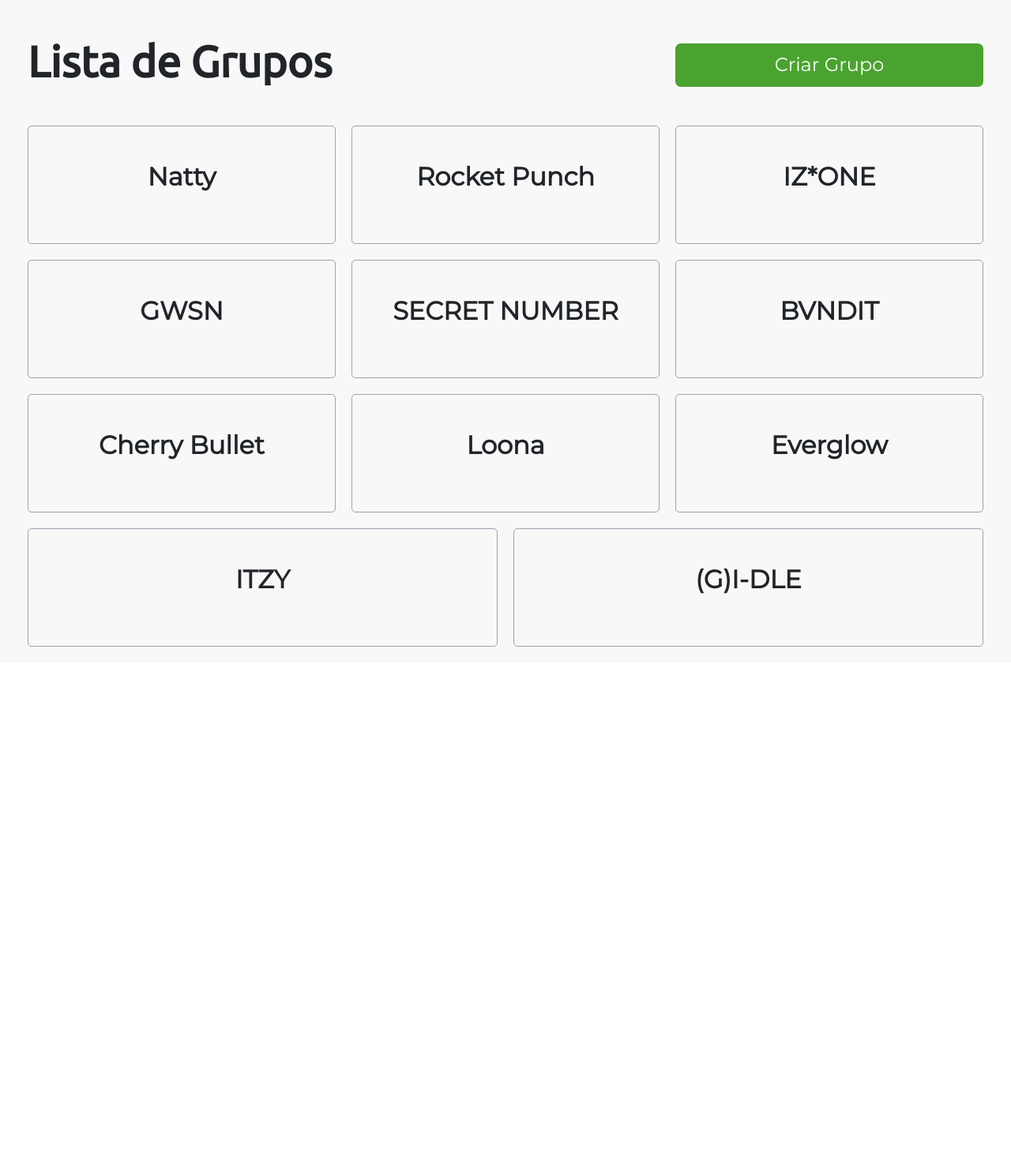
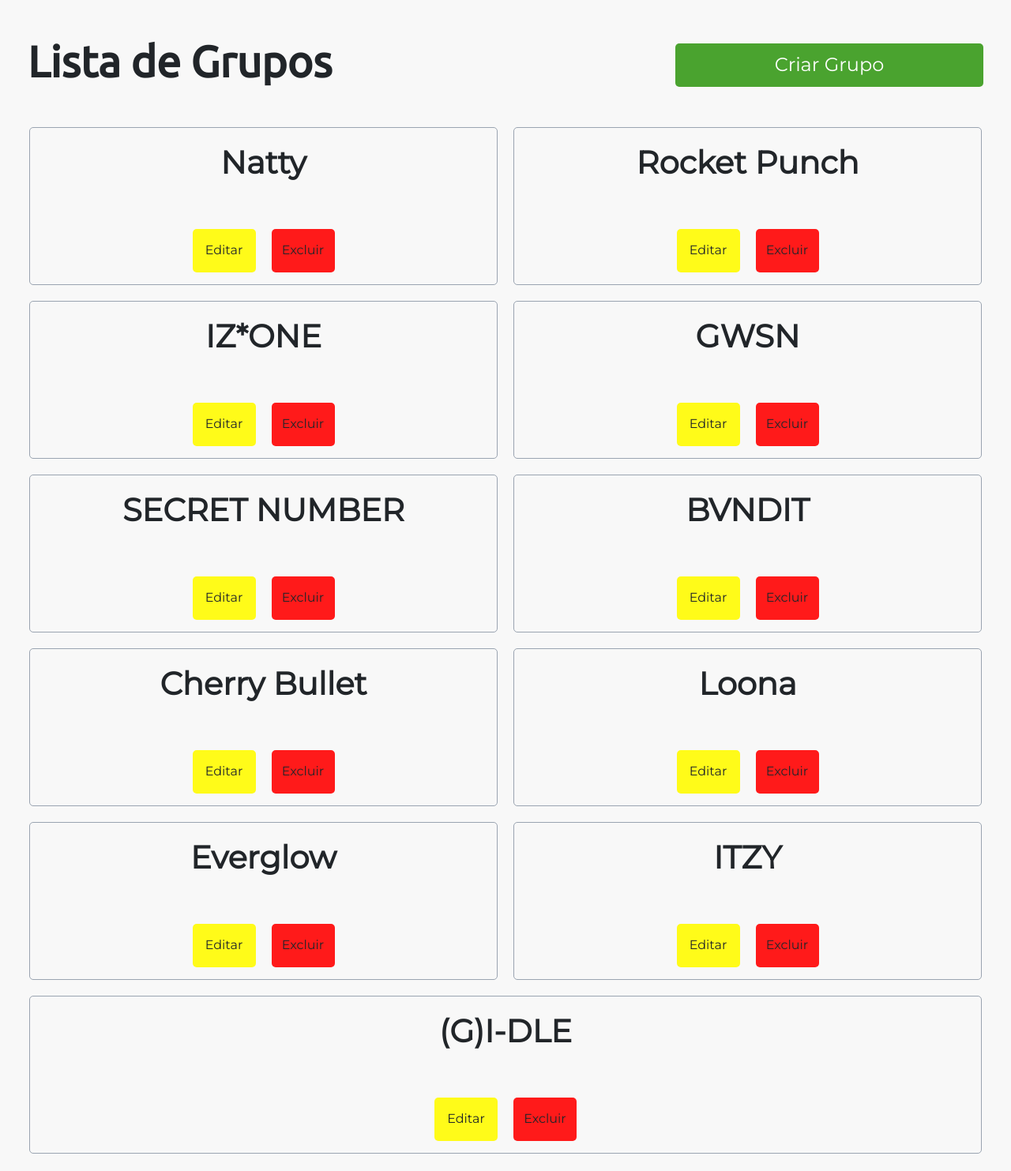
Before and after one commit to Bruno-Felix/CRUD_Grupos-Django, a Django app: page /grupos in a window 1280 px wide. Shown: the part 65-1548 px from the top of the page at 79% size. Before the commit the page ends 884 px from the top, so only its background shows below. Run offline with Django 3.2, Linux system fonts and the light colour scheme; data comes from the database, SQL or seed files in the repository; some libraries are stand-ins or nearby versions.

Commit message:
Inserindo botão Editar e Excluir nos Grupos listados

```diff
--- a/novosGrupos/static/css/styleListaDeGrupos.css
+++ b/novosGrupos/static/css/styleListaDeGrupos.css
@@ -1,4 +1,4 @@
-.divBotaoCriarGrupo{
+.divCabecalhoGrupos{
     justify-content: space-between;
     margin: auto;
     display: flex;
@@ -21,14 +21,16 @@
     text-align: center;
     color: #ffffff;
     background-color: #4AA32F;
-    border-radius: 7px;
+    border-radius: 5px;
     height: 55px;
     width: 390px;
     padding-top: 9px;
 }
 
 .botaoCriarGrupo:hover{
-    background-color: #4AA32F;
+    height: 65px;
+    padding-top: 14px;
+
     color: #ffffff;
     text-decoration: none;
 }
@@ -41,24 +43,70 @@
     display:flex;
     flex-wrap: wrap;
     max-width: 1250px;
-    padding: 10px;
+    padding: 12px;
 }
 
-.flexGrupos > div{
-    height: 150px;
+.Grupo{
+    height: 200px;
     font-size: medium;
-    cursor: pointer;
-    flex:1 1 300px;
-    text-align: center;
+    flex:1 1 400px;
     border-radius: 5px;
     border: 1px solid #9aa4b1;
-    padding-bottom: 20px;
-    padding-top: 45px;
     margin: 10px 10px 10px 10px;
 }
 
-.flexGrupos > div:hover{
-    background-color: #4AA32F;
-    transition: 0.3s;
-    color: #ffffff;
+.infosGrupo{
+    top: 0;
+    padding-top: 20px;
+    text-align: center;
+    height: 110px;
 }
+
+.divBotoesGrupo{
+    height: 90px;
+    top: 0px;
+    justify-content: center; /* Elementos em extremos opostos */
+    width: 100%;
+    display: flex;
+}
+
+.botaoEditarGrupo{
+    align-self: center;
+    text-align: center;
+    padding-top: 15px;
+    height: 55px;
+    width: 80px;
+    border-radius: 5px;
+    color: #000000;
+    background-color: #FFFB19;
+}
+
+.botaoEditarGrupo:hover{
+
+    height: 65px;
+    padding-top: 20px;
+
+    color: #000000;
+    text-decoration: none;
+}
+
+.botaoExcluirGrupo{
+    align-self: center;
+    text-align: center;
+
+    margin-left: 20px;
+    padding-top: 15px;
+    height: 55px;
+    width: 80px;
+    border-radius: 5px;
+    color: #000000;
+    background-color: #ff1a1a;
+}
+
+.botaoExcluirGrupo:hover{
+    height: 65px;
+    padding-top: 20px;
+
+    color: #000000;
+    text-decoration: none;
+}
--- a/novosGrupos/templates/grupos/listaDeGrupos.html
+++ b/novosGrupos/templates/grupos/listaDeGrupos.html
@@ -6,7 +6,7 @@
 
 <!--Início do html próprio de listaDeGrupos.html-->
 
-<div class="divBotaoCriarGrupo">
+<div class="divCabecalhoGrupos">
     <h1 class="tituloListaDeGrupos"><strong>Lista de Grupos</strong></h1>
     <a class="botaoCriarGrupo" href="/criarGrupo">Criar Grupo</a>
 </div>
@@ -15,8 +15,15 @@
 
     {% for grupo in grupos %}
 
-        <div>
-            <h2><strong> {{ grupo.nome}} </strong></h2>
+    <div class ="Grupo">
+        <div class="infosGrupo">
+                <h1><strong> {{ grupo.nome}} </strong></h1>
+            </div>
+
+            <div class="divBotoesGrupo">
+                <a class="botaoEditarGrupo">Editar</a>
+                <a class="botaoExcluirGrupo">Excluir</a>
+            </div>
         </div>
 
     {% endfor %}
```
